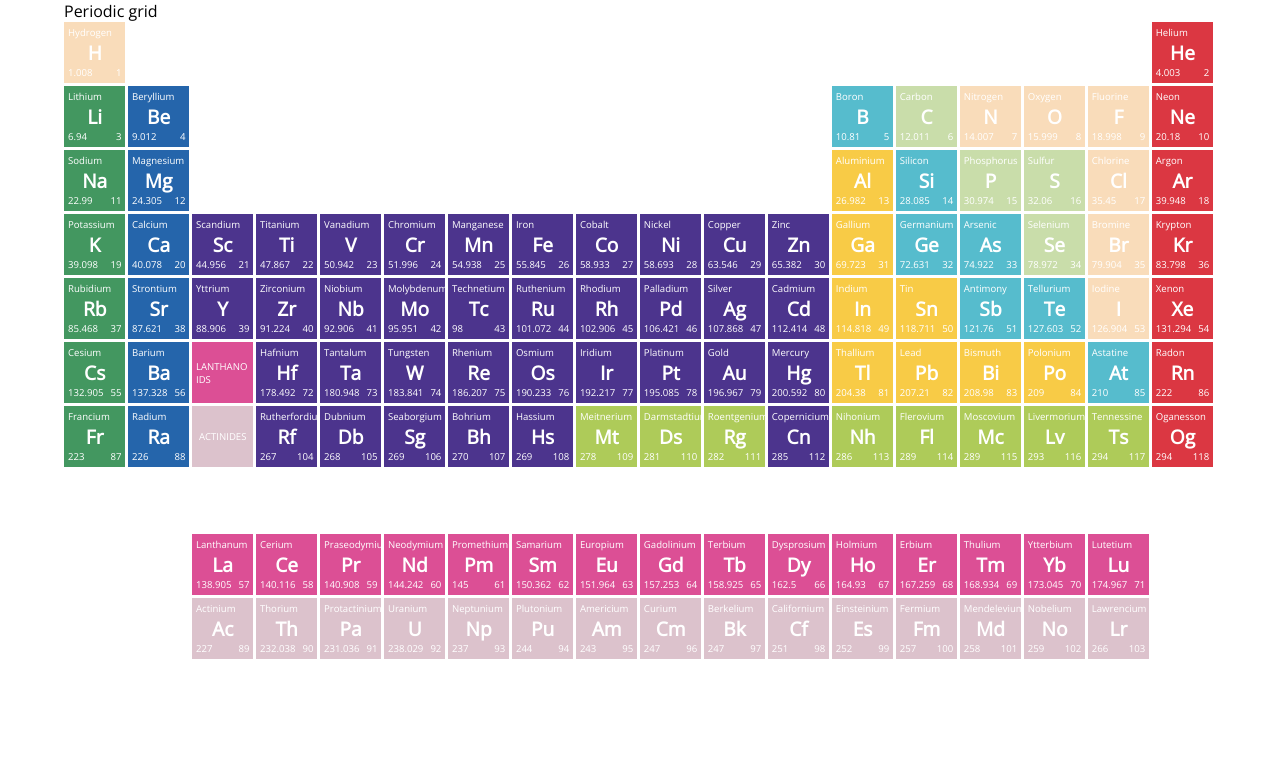
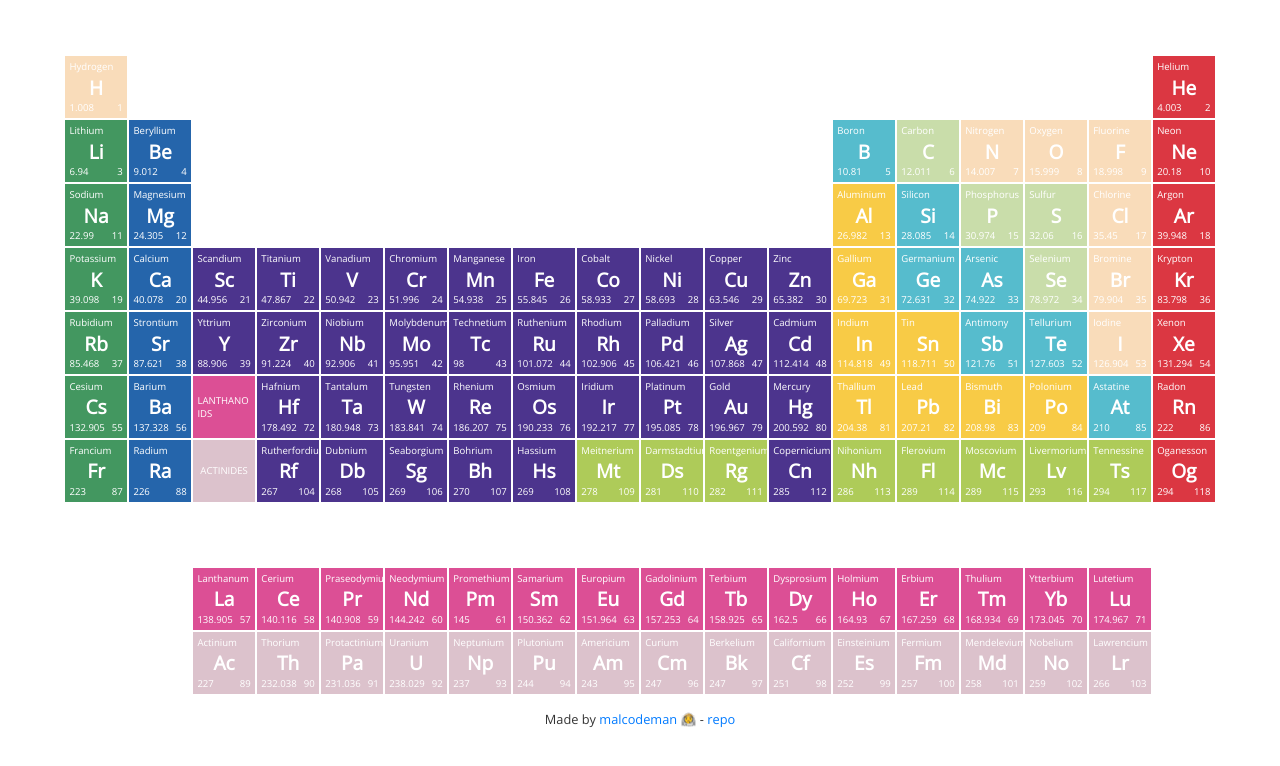
Before and after one commit to malcodeman/periodic-grid, a React (Create React App) app: page / in a window 1280 px wide. Shown: the top 766 px of the page. Built offline with nearby package versions, Linux system fonts and the light colour scheme.

Commit message:
Adds footer

```diff
--- a/src/App.module.css
+++ b/src/App.module.css
@@ -1,8 +1,9 @@
-@media (min-width: 1200px) {
-  .container {
-    max-width: 90vw;
-    margin: 0 auto;
-  }
+.app {
+  display: flex;
+  flex-direction: column;
+  align-items: center;
+  justify-content: center;
+  min-height: 100vh;
 }
 
 .grid {
--- a/src/App.tsx
+++ b/src/App.tsx
@@ -2,6 +2,7 @@ import React, { Component } from "react";
 
 import style from "./App.module.css";
 import elements from "./data/elements.json";
+import Footer from "./components/footer/Footer";
 
 class App extends Component<{}, {}> {
   getStyle = (category: string): string => {
@@ -34,8 +35,7 @@ class App extends Component<{}, {}> {
   };
   render() {
     return (
-      <div className={style.container}>
-        <p>Periodic grid</p>
+      <div className={style.app}>
         <div className={style.grid}>
           {elements.map(element => {
             return (
@@ -58,6 +58,7 @@ class App extends Component<{}, {}> {
           <div className={style.lanthanoids}>lanthanoids</div>
           <div className={style.actinides}>actinides</div>
         </div>
+        <Footer />
       </div>
     );
   }
--- /dev/null
+++ b/src/components/footer/Footer.tsx
@@ -0,0 +1,30 @@
+import React from "react";
+
+import style from "./footer.module.css";
+
+const Footer = () => {
+  return (
+    <footer className={style.footer}>
+      Made by{" "}
+      <a
+        className={style.link}
+        href="https://github.com/malcodeman"
+        target="_blank"
+        rel="noopener"
+      >
+        malcodeman 👩‍🚀
+      </a>{" "}
+      -{" "}
+      <a
+        className={style.link}
+        href="https://github.com/malcodeman/periodic-grid"
+        target="_blank"
+        rel="noopener"
+      >
+        repo
+      </a>
+    </footer>
+  );
+};
+
+export default Footer;
--- /dev/null
+++ b/src/components/footer/footer.module.css
@@ -0,0 +1,9 @@
+.footer {
+  color: rgba(0, 0, 0, 0.8);
+  padding: 16px;
+  font-size: 0.8rem;
+}
+
+.link {
+  color: #007aff;
+}
```
